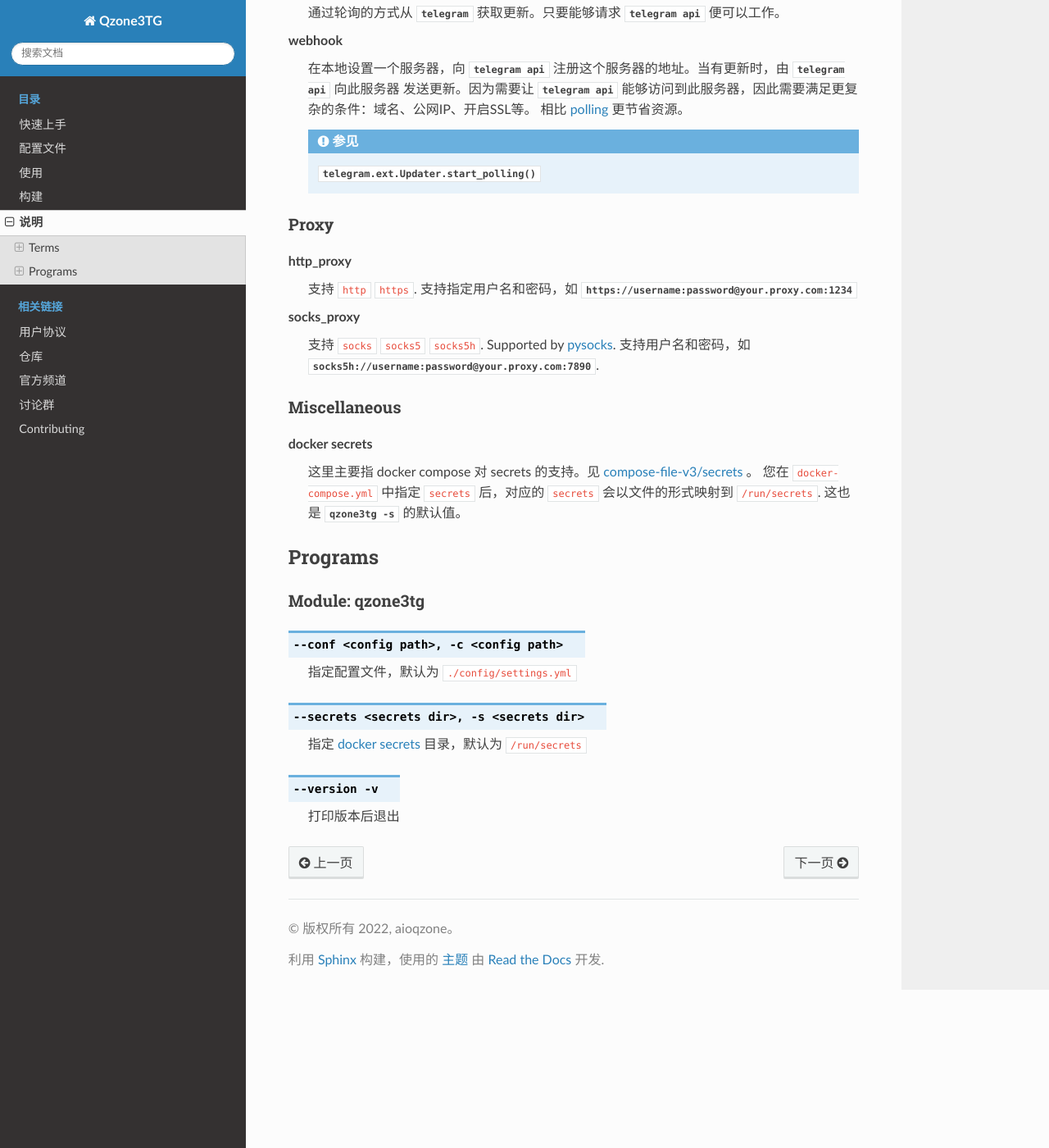
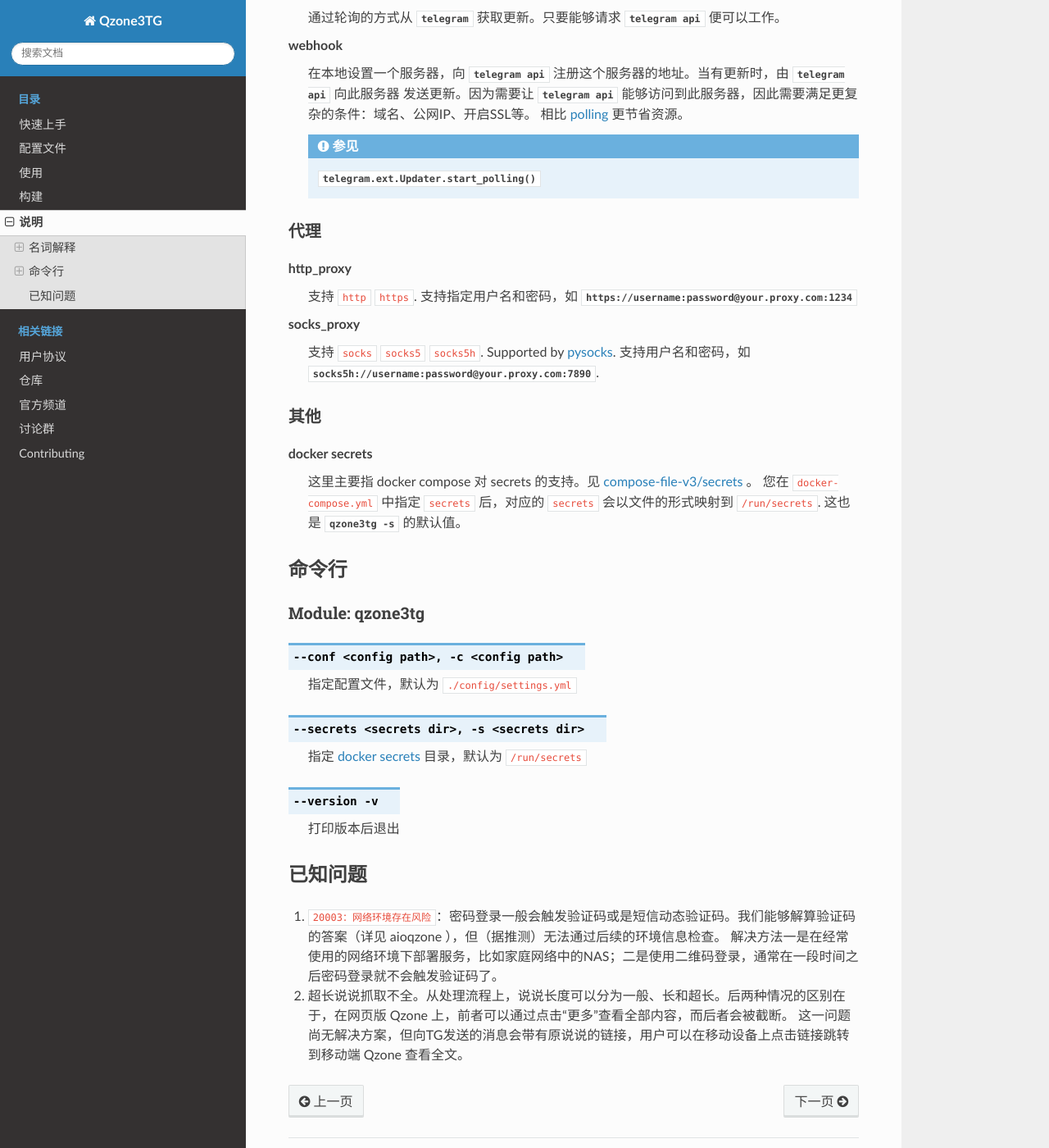
Before and after one commit to aioqzone/Qzone2TG, a Sphinx documentation site: the page built from doc/source/reference.rst, in a window 1280 px wide and 1400 px high, scrolled down 301 px. Shown: the whole window at 82% size. Built offline with Sphinx 7.4.7 and the Read the Docs theme 2.0.0, drawn with Linux system fonts in a browser that asks for light colours; some of the changed text lies outside the part shown.

Commit message:
doc: add known issues

```diff
--- a/doc/source/reference.rst
+++ b/doc/source/reference.rst
@@ -2,11 +2,11 @@
 ======================
 
 -------------------------
-Terms
+名词解释
 -------------------------
 
 ^^^^^^^^^^^^^^^^^^^^^^^^^
-Update Methods
+与 Telegram 通讯
 ^^^^^^^^^^^^^^^^^^^^^^^^^
 
 .. glossary::
@@ -23,7 +23,7 @@
 
 
 ^^^^^^^^^^^^^^^^^^^^^^^^^
-Proxy
+代理
 ^^^^^^^^^^^^^^^^^^^^^^^^^
 
 .. glossary::
@@ -37,7 +37,7 @@
 
 
 ^^^^^^^^^^^^^^^^^^^^^^^^^
-Miscellaneous
+其他
 ^^^^^^^^^^^^^^^^^^^^^^^^^
 
 .. glossary::
@@ -49,7 +49,7 @@
 
 
 --------------------------
-Programs
+命令行
 --------------------------
 
 ^^^^^^^^^^^^^^^^^^^^^^^^^
@@ -69,3 +69,13 @@
 .. option:: --version -v
 
     打印版本后退出
+
+
+-------------------------
+已知问题
+-------------------------
+
+1. ``20003：网络环境存在风险``：密码登录一般会触发验证码或是短信动态验证码。我们能够解算验证码的答案（详见 aioqzone ），但（据推测）无法通过后续的环境信息检查。
+   解决方法一是在经常使用的网络环境下部署服务，比如家庭网络中的NAS；二是使用二维码登录，通常在一段时间之后密码登录就不会触发验证码了。
+2. 超长说说抓取不全。从处理流程上，说说长度可以分为一般、长和超长。后两种情况的区别在于，在网页版 Qzone 上，前者可以通过点击“更多”查看全部内容，而后者会被截断。
+   这一问题尚无解决方案，但向TG发送的消息会带有原说说的链接，用户可以在移动设备上点击链接跳转到移动端 Qzone 查看全文。
--- a/pyproject.toml
+++ b/pyproject.toml
@@ -11,7 +11,7 @@
 
 [tool.poetry.dependencies]
 python = "~3.10.2"
-aioqzone-feed = { url = "https://github.com/aioqzone/aioqzone-feed/releases/download/0.9.4a2.dev1/aioqzone_feed-0.9.4a2.dev1-py3-none-any.whl" }
+aioqzone-feed = { url = "https://github.com/aioqzone/aioqzone-feed/releases/download/0.9.5.dev1/aioqzone_feed-0.9.5.dev1-py3-none-any.whl" }
 python-telegram-bot = { extras = ["socks", "rate-limiter"], version = "^20.0a4" }
 httpx = { version = "~0.23.0" }
 socksio = { git = "https://github.com/JamzumSum/socksio.git", rev = "master" }
```
Also changed, not shown: .pre-commit-config.yaml, 1 other file.
